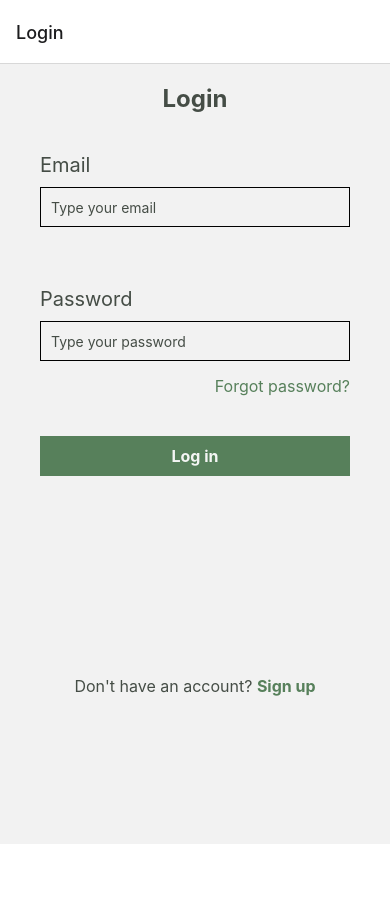
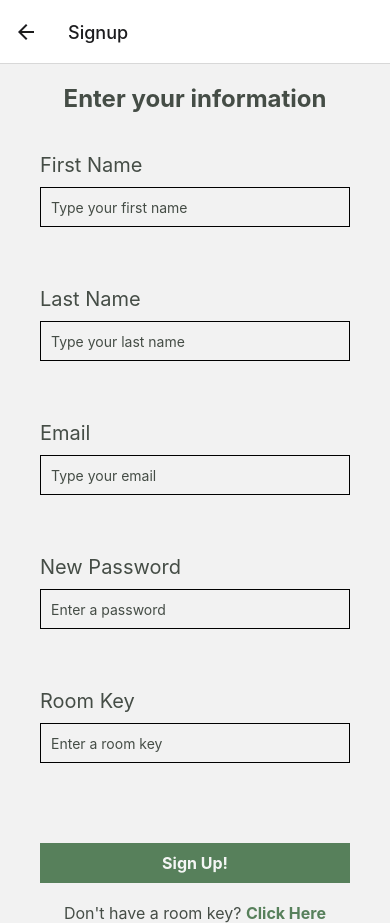
Before and after one commit to dali-lab/room-app, a React Native app: screen /Signup in a window 390 px wide. Before the commit the page ends 844 px from the top, so only its background shows below. Built offline with nearby package versions, Linux system fonts and the light colour scheme.

Commit message:
added signup flow screens

```diff
--- a/navigation/AuthStack.js
+++ b/navigation/AuthStack.js
@@ -2,6 +2,12 @@
 import React from 'react';
 import { createStackNavigator } from '@react-navigation/stack';
 import LoginScreen from '../screens/LoginScreen';
+import SignupScreen from '../screens/SignupScreen';
+// import EmailScreen from '../screens/EmailScreen';
+// import PasswordScreen from '../screens/PasswordScreen';
+import GenerateRoomKeyScreen from '../screens/GenerateRoomKeyScreen';
+// import RoomKeyScreen from '../screens/RoomKeyScreen';
+// import ForgotPasswordScreen from '../screens/ForgotPasswordScreen';
 
 const Stack = createStackNavigator();
 
@@ -12,6 +18,12 @@ const AuthStack = () => {
     >
 
       <Stack.Screen name="Login" component={LoginScreen} />
+      <Stack.Screen name="Signup" component={SignupScreen} />
+      {/* <Stack.Screen name="Email" component={EmailScreen} />
+      <Stack.Screen name="Password" component={PasswordScreen} />
+      <Stack.Screen name="RoomKey" component={RoomKeyScreen} />
+      <Stack.Screen name="ForgotPassword" component={ForgotPasswordScreen} /> */}
+      <Stack.Screen name="GenerateRoomKey" component={GenerateRoomKeyScreen} />
 
     </Stack.Navigator>
   );
--- /dev/null
+++ b/screens/ForgotPasswordScreen.js
@@ -0,0 +1,76 @@
+import React, { useState } from 'react';
+import {
+  StyleSheet, SafeAreaView, Text, TouchableOpacity, TextInput,
+} from 'react-native';
+// import { connect } from 'react-redux';
+import { fonts, colors } from '../constants/GlobalStyles';
+
+const ForgotPasswordScreen = (props) => {
+  const [email, setEmail] = useState('');
+  // const { ?? } = props;
+
+  return (
+    <SafeAreaView>
+      <Text style={styles.title}>Set a new password</Text>
+      <Text style={styles.text}>Email</Text>
+      <TextInput
+        style={styles.input}
+        onChangeText={(text) => setEmail(text)}
+        value={email}
+        placeholder="Type your email"
+      />
+      <TouchableOpacity
+        style={styles.loginButton}
+        onPress={() => console.log('set new password email sent')}
+      >
+        <Text style={styles.buttonText}>Send email to create new password</Text>
+      </TouchableOpacity>
+    </SafeAreaView>
+  );
+};
+
+const styles = StyleSheet.create({
+  container: {
+    flex: 1,
+    justifyContent: 'center',
+  },
+  text: {
+    fontSize: fonts.largeText,
+    textAlign: 'left',
+    marginLeft: 40,
+    marginTop: 20,
+    marginBottom: -30,
+    color: colors.darkSageGreen,
+  },
+  title: {
+    fontSize: fonts.large24,
+    textAlign: 'center',
+    margin: 20,
+    color: colors.darkSageGreen,
+    fontWeight: 'bold',
+  },
+  input: {
+    height: 40,
+    margin: 40,
+    borderWidth: 1,
+    padding: 10,
+    color: colors.darkSageGreen,
+  },
+  loginButton: {
+    width: 310,
+    height: 40,
+    padding: 10,
+    marginTop: 40,
+    backgroundColor: colors.loginGreen,
+    alignItems: 'center',
+    justifyContent: 'center',
+    alignSelf: 'center',
+  },
+  buttonText: {
+    fontSize: fonts.smallText,
+    color: colors.lightGray,
+    fontWeight: 'bold',
+  },
+});
+
+export default ForgotPasswordScreen;
--- /dev/null
+++ b/screens/GenerateRoomKeyScreen.js
@@ -0,0 +1,99 @@
+// import React, { useState } from 'react';
+import React from 'react';
+import {
+  StyleSheet, SafeAreaView, Text, TouchableOpacity, /* TextInput, */
+} from 'react-native';
+// import { connect } from 'react-redux';
+// import { useNavigation } from '@react-navigation/native';
+import { fonts, colors } from '../constants/GlobalStyles';
+
+const GenerateRoomKeyScreen = (props) => {
+  // const navigation = useNavigation();
+  // const { login } = props;
+
+  return (
+    <SafeAreaView>
+      <Text style={styles.title}>Generate a room key</Text>
+      <TouchableOpacity
+        style={styles.signupButton}
+        onPress={() => console.log('room key generated')}
+      >
+        <Text style={styles.bottomTextBold}>Generate!</Text>
+      </TouchableOpacity>
+      <TouchableOpacity
+        style={styles.loginButton}
+        onPress={() => console.log('sign in')}
+      >
+        <Text style={styles.buttonText}>Sign Up!</Text>
+      </TouchableOpacity>
+    </SafeAreaView>
+  );
+};
+
+const styles = StyleSheet.create({
+  container: {
+    flex: 1,
+    justifyContent: 'center',
+  },
+  text: {
+    fontSize: fonts.largeText,
+    textAlign: 'left',
+    marginLeft: 40,
+    marginTop: 20,
+    marginBottom: -30,
+    color: colors.darkSageGreen,
+  },
+  title: {
+    fontSize: fonts.large24,
+    textAlign: 'center',
+    margin: 20,
+    color: colors.darkSageGreen,
+    fontWeight: 'bold',
+  },
+  input: {
+    height: 40,
+    margin: 40,
+    borderWidth: 1,
+    padding: 10,
+    color: colors.darkSageGreen,
+  },
+  forgotPw: {
+    alignItems: 'flex-end',
+    marginRight: 40,
+    marginTop: -25,
+  },
+  forgotPwText: {
+    fontSize: fonts.smallText,
+    color: colors.loginGreen,
+  },
+  loginButton: {
+    width: 310,
+    height: 40,
+    padding: 10,
+    marginTop: 40,
+    backgroundColor: colors.loginGreen,
+    alignItems: 'center',
+    justifyContent: 'center',
+    alignSelf: 'center',
+  },
+  buttonText: {
+    fontSize: fonts.smallText,
+    color: colors.lightGray,
+    fontWeight: 'bold',
+  },
+  bottomText: {
+    fontSize: fonts.smallText,
+    color: colors.darkSageGreen,
+  },
+  bottomTextBold: {
+    fontSize: fonts.smallText,
+    color: colors.loginGreen,
+    fontWeight: 'bold',
+  },
+  signupButton: {
+    alignItems: 'center',
+    marginTop: 20,
+  },
+});
+
+export default GenerateRoomKeyScreen;
--- a/screens/LoginScreen.js
+++ b/screens/LoginScreen.js
@@ -3,14 +3,16 @@ import {
   StyleSheet, SafeAreaView, Text, TouchableOpacity, TextInput,
 } from 'react-native';
 import { connect } from 'react-redux';
+import { useNavigation } from '@react-navigation/native';
 import { fonts, colors } from '../constants/GlobalStyles';
 import { signInUser } from '../store/actions';
 
 const LoginScreen = (props) => {
+  const navigation = useNavigation();
   const [email, setEmail] = useState('');
   const [pw, setPw] = useState('');
   const { login } = props;
-  const handleLogin = (e) => {
+  const handleLogin = () => {
     if (email && pw) {
       login(email.toLowerCase(), pw);
     }
@@ -34,7 +36,7 @@ const LoginScreen = (props) => {
       />
       <TouchableOpacity
         style={styles.forgotPw}
-        onPress={() => console.log('Forgot password')}
+        onPress={() => navigation.navigate('ForgotPassword')}
       >
         <Text style={styles.forgotPwText}>Forgot password?</Text>
       </TouchableOpacity>
@@ -46,7 +48,7 @@ const LoginScreen = (props) => {
       </TouchableOpacity>
       <TouchableOpacity
         style={styles.signupButton}
-        onPress={() => console.log('Sign up')}
+        onPress={() => navigation.navigate('Signup')}
       >
         <Text style={styles.bottomText}>
           Don&apos;t have an account?
@@ -120,7 +122,7 @@ const styles = StyleSheet.create({
   },
   signupButton: {
     alignItems: 'center',
-    marginTop: 200,
+    marginTop: 100,
   },
 });
 
--- /dev/null
+++ b/screens/SignupScreen.js
@@ -0,0 +1,159 @@
+import React, { useState } from 'react';
+import {
+  StyleSheet, SafeAreaView, Text, ScrollView, TouchableOpacity, TextInput,
+} from 'react-native';
+import { useNavigation } from '@react-navigation/native';
+import { connect } from 'react-redux';
+import { fonts, colors } from '../constants/GlobalStyles';
+import { signUpUser } from '../store/actions';
+
+const SignupScreen = (props) => {
+  const [firstName, setFirstName] = useState('');
+  const [lastName, setLastName] = useState('');
+  const [email, setEmail] = useState('');
+  const [password, setPassword] = useState('');
+  const [roomCode, setRoomCode] = useState('');
+  const navigation = useNavigation();
+  const { signup } = props;
+  const handleSignup = () => {
+    if (firstName && lastName && email && password && roomCode) {
+      console.log(firstName, lastName, email, password, roomCode);
+      signup(firstName, lastName, email.toLowerCase(), password, roomCode);
+    }
+  };
+
+  return (
+    <SafeAreaView>
+      <ScrollView>
+        <Text style={styles.title}>Enter your information</Text>
+        <Text style={styles.text}>First Name</Text>
+        <TextInput
+          style={styles.input}
+          onChangeText={(text) => setFirstName(text)}
+          value={firstName}
+          placeholder="Type your first name"
+        />
+        <Text style={styles.text}>Last Name</Text>
+        <TextInput
+          style={styles.input}
+          onChangeText={(text) => setLastName(text)}
+          value={lastName}
+          placeholder="Type your last name"
+        />
+        <Text style={styles.text}>Email</Text>
+        <TextInput
+          style={styles.input}
+          onChangeText={(text) => setEmail(text)}
+          value={email}
+          placeholder="Type your email"
+        />
+        <Text style={styles.text}>New Password</Text>
+        <TextInput
+          style={styles.input}
+          onChangeText={(text) => setPassword(text)}
+          value={password}
+          placeholder="Enter a password"
+        />
+        <Text style={styles.text}>Room Key</Text>
+        <TextInput
+          style={styles.input}
+          onChangeText={(text) => setRoomCode(text)}
+          value={roomCode}
+          placeholder="Enter a room key"
+        />
+        <TouchableOpacity
+          style={styles.loginButton}
+          onPress={handleSignup}
+        >
+          <Text style={styles.buttonText}>Sign Up!</Text>
+        </TouchableOpacity>
+        <TouchableOpacity
+          style={styles.signupButton}
+          onPress={() => navigation.navigate('GenerateRoomKey')}
+        >
+          <Text style={styles.bottomText}>
+            Don&apos;t have a room key?
+            {' '}
+            <Text style={styles.bottomTextBold}>Click Here</Text>
+          </Text>
+        </TouchableOpacity>
+      </ScrollView>
+    </SafeAreaView>
+  );
+};
+
+const styles = StyleSheet.create({
+  container: {
+    flex: 1,
+    justifyContent: 'center',
+  },
+  text: {
+    fontSize: fonts.largeText,
+    textAlign: 'left',
+    marginLeft: 40,
+    marginTop: 20,
+    marginBottom: -30,
+    color: colors.darkSageGreen,
+  },
+  title: {
+    fontSize: fonts.large24,
+    textAlign: 'center',
+    margin: 20,
+    color: colors.darkSageGreen,
+    fontWeight: 'bold',
+  },
+  input: {
+    height: 40,
+    margin: 40,
+    borderWidth: 1,
+    padding: 10,
+    color: colors.darkSageGreen,
+  },
+  forgotPw: {
+    alignItems: 'flex-end',
+    marginRight: 40,
+    marginTop: -25,
+  },
+  forgotPwText: {
+    fontSize: fonts.smallText,
+    color: colors.loginGreen,
+  },
+  loginButton: {
+    width: 310,
+    height: 40,
+    padding: 10,
+    marginTop: 40,
+    backgroundColor: colors.loginGreen,
+    alignItems: 'center',
+    justifyContent: 'center',
+    alignSelf: 'center',
+  },
+  buttonText: {
+    fontSize: fonts.smallText,
+    color: colors.lightGray,
+    fontWeight: 'bold',
+  },
+  bottomText: {
+    fontSize: fonts.smallText,
+    color: colors.darkSageGreen,
+  },
+  bottomTextBold: {
+    fontSize: fonts.smallText,
+    color: colors.loginGreen,
+    fontWeight: 'bold',
+  },
+  signupButton: {
+    alignItems: 'center',
+    marginTop: 20,
+  },
+});
+
+const mapDispatchToProps = (dispatch) => {
+  return {
+    signup: (firstName, lastName, email, password, roomCode) => {
+      dispatch(signUpUser(firstName, lastName, email, password, roomCode));
+    },
+  };
+};
+
+export default connect(null, mapDispatchToProps)(SignupScreen);
--- a/store/actions/user.js
+++ b/store/actions/user.js
@@ -98,8 +98,11 @@ export const signUpUser = (email, password, firstName, lastName, roomCode) => {
       const { token, user } = await userService.signUpUser(email, password, firstName, lastName, roomCode);
       dispatch({ type: ActionTypes.SET_USER, payload: user });
       await AsyncStorage.setItem('authToken', token);
+      await AsyncStorage.setItem('firstName', firstName);
+      await AsyncStorage.setItem('lastName', lastName);
       await AsyncStorage.setItem('email', email);
       await AsyncStorage.setItem('password', password);
+      await AsyncStorage.setItem('roomCode', roomCode);
       dispatch({ type: ActionTypes.AUTHENTICATE });
     } catch (error) {
       dispatch({ type: ActionTypes.API_ERROR, payload: error });
```
